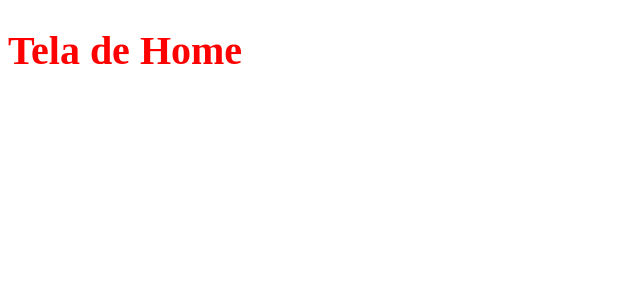
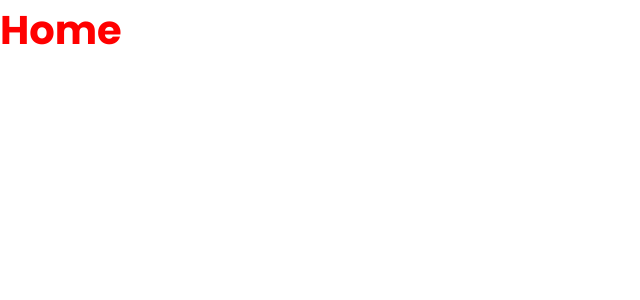
Before and after one commit to IanoMaciel/front-end-aacc, a React (Create React App) app: page / in a window 1280 px wide. Shown: the top 300 px of the page, without its empty margins (0-640 px from the left). Built offline with nearby package versions, Linux system fonts and the light colour scheme.

Commit message:
feat: creating global styles

```diff
--- a/public/index.html
+++ b/public/index.html
@@ -3,6 +3,11 @@
   <head>
     <meta charset="utf-8" />
     <meta name="viewport" content="width=device-width, initial-scale=1" />
+
+    <link rel="preconnect" href="https://fonts.googleapis.com">
+    <link rel="preconnect" href="https://fonts.gstatic.com" crossorigin>
+    <link href="https://fonts.googleapis.com/css2?family=Poppins:wght@400;500;700&display=swap" rel="stylesheet">
+
     <title>AACC</title>
   </head>
   <body>
--- /dev/null
+++ b/src/App.js
@@ -0,0 +1,17 @@
+import React from "react";
+import GlobalStyles from "./styles/GlobalStyles";
+
+
+import Home from "./views/Home";
+
+
+const App = () => {
+    return(
+        <>
+            <GlobalStyles/>
+            <Home/>
+        </>
+    );
+}
+
+export default App;
--- a/src/index.js
+++ b/src/index.js
@@ -1,10 +1,12 @@
 import React from 'react';
 import ReactDOM from 'react-dom';
-import Home from './views/Home';
+
+//import Home from './views/Home';
+import App from './App';
 
 ReactDOM.render(
   <React.StrictMode>
-    <Home />
+    <App />
   </React.StrictMode>,
   document.getElementById('root')
 );
--- /dev/null
+++ b/src/styles/GlobalStyles.js
@@ -0,0 +1,23 @@
+import { createGlobalStyle } from "styled-components";
+
+export default createGlobalStyle`
+    * {
+        margin: 0;
+        padding: 0;
+        box-sizing: border-box;
+    }
+
+    html, border-style, #hoot {
+        height: 100%;
+    }
+
+    *, button, input {
+        border: 0;
+        outline: 0;
+        font-family: 'Poppins', sans-serif;
+    }
+
+    button {
+        cursor: pointer;
+    }
+`;
--- a/src/views/Home/index.js
+++ b/src/views/Home/index.js
@@ -2,10 +2,10 @@ import React from "react";
 import * as S from './styles'
 
 
-function Home(){
+const Home = () => {
     return(
         <S.Container>
-            <h1>Tela de Home</h1>
+            <h1>Home</h1>
         </S.Container>
     );
 }
```
